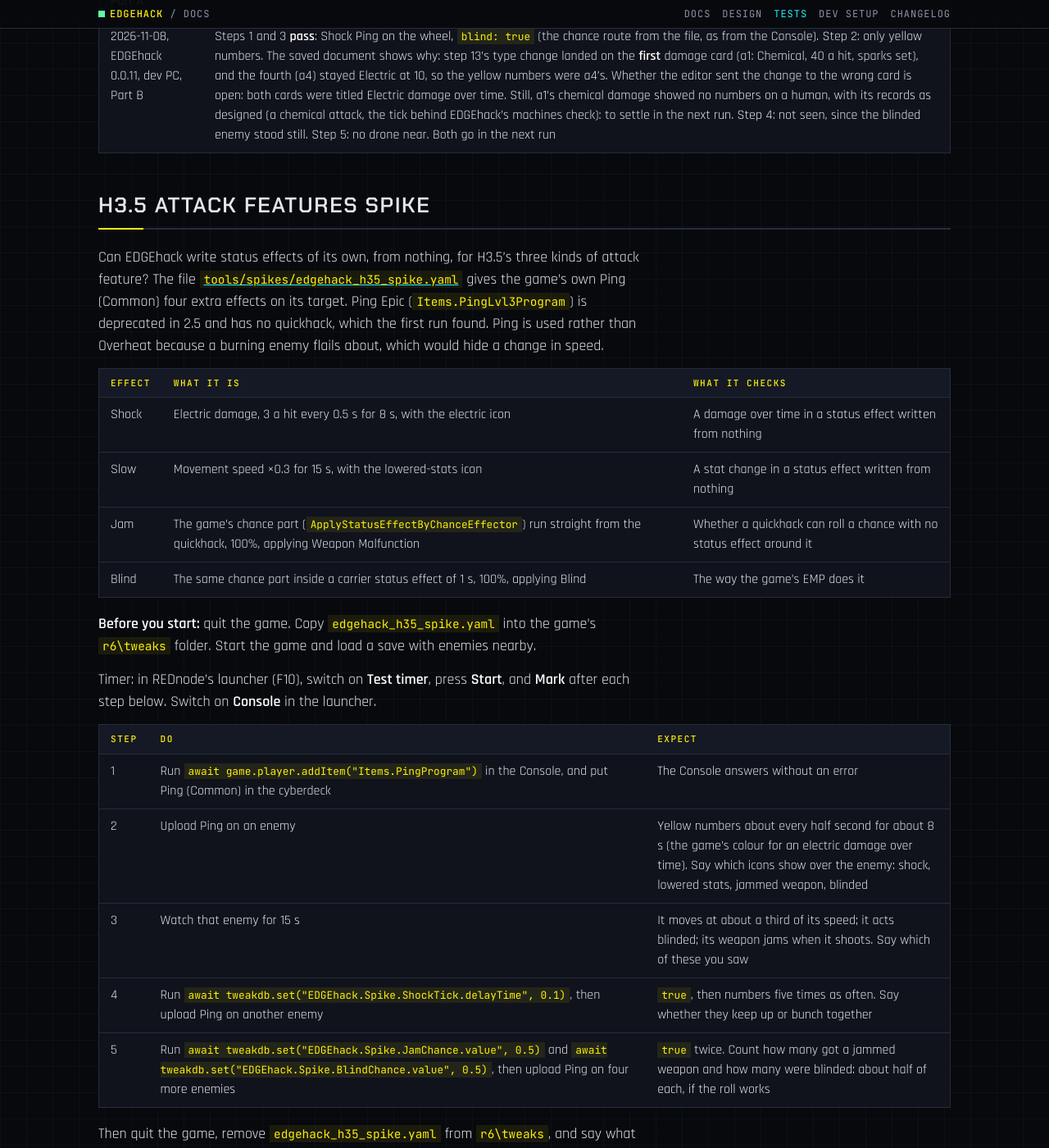
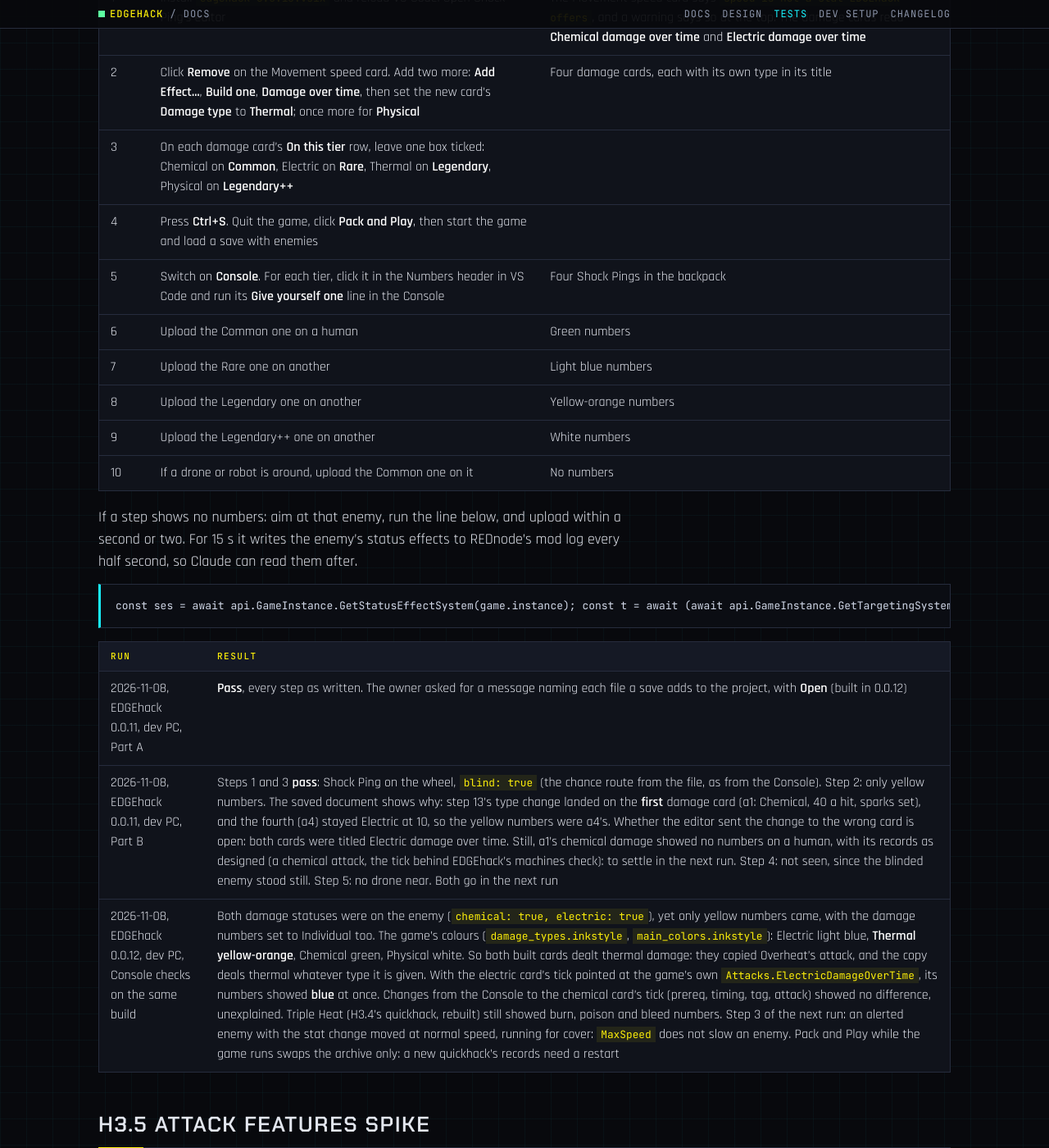
Before and after one commit to Edgemodders/EDGEhack, a Jekyll site: the page built from docs/testing.md, in a window 1280 px wide and 1400 px high, scrolled down 4492 px. Shown: the whole window at 82% size. Built offline with Jekyll 4.4.1, drawn with Linux system fonts in a browser that asks for light colours; some of the changed text lies outside the part shown.

Commit message:
Built damage copies the game's own attack of its type; no movement speed; numbered cards; EDGEhack 0.0.13
Co-Authored-By: Claude Opus 5.5 <noreply@anthropic.com>

````diff
--- a/docs/testing.md
+++ b/docs/testing.md
@@ -35,7 +35,7 @@ Last updated 2026-11-07.
 
 ## H3.5 Build one
 
-EDGEhack 0.0.11, and 0.0.12 for the message about added files: the third tab of **Add Effect**, which builds a damage over time, a stat change while hacked or a chance to apply a status effect, from what the spike below proved. The writer ran against the real game records (design, "H3.5 built"); this checks it by hand and in the game.
+EDGEhack 0.0.11, 0.0.12 for the message about added files, and 0.0.13 for Part C: the third tab of **Add Effect**, which builds a damage over time, a stat change while hacked or a chance to apply a status effect, from what the spike below proved. The writer ran against the real game records (design, "H3.5 built"); this checks it by hand and in the game.
 
 **Before you start:**
 
@@ -90,10 +90,32 @@ const ses = await api.GameInstance.GetStatusEffectSystem(game.instance); const t
 
 Then quit the game, and say what differed. If something failed, the lines with errors from TweakXL's log and `r6/logs/redscript_rCURRENT.log` help.
 
+**Part C, damage types (EDGEhack 0.0.13).** Each damage card now copies the game's own attack of its type. One card per tier, so each enemy shows one colour.
+
+| Step | Do | Expect |
+|---|---|---|
+| 1 | Install `edgehack-0.0.13.vsix` and reload VS Code. Open Shock Ping's editor | The Movement speed card says `speed is not a stat EDGEhack offers`, and a warning says so at the top. The damage cards read **Chemical damage over time** and **Electric damage over time** |
+| 2 | Click **Remove** on the Movement speed card. Add two more: **Add Effect...**, **Build one**, **Damage over time**, then set the new card's **Damage type** to **Thermal**; once more for **Physical** | Four damage cards, each with its own type in its title |
+| 3 | On each damage card's **On this tier** row, leave one box ticked: Chemical on **Common**, Electric on **Rare**, Thermal on **Legendary**, Physical on **Legendary++** | |
+| 4 | Press **Ctrl+S**. Quit the game, click **Pack and Play**, then start the game and load a save with enemies | |
+| 5 | Switch on **Console**. For each tier, click it in the Numbers header in VS Code and run its **Give yourself one** line in the Console | Four Shock Pings in the backpack |
+| 6 | Upload the Common one on a human | Green numbers |
+| 7 | Upload the Rare one on another | Light blue numbers |
+| 8 | Upload the Legendary one on another | Yellow-orange numbers |
+| 9 | Upload the Legendary++ one on another | White numbers |
+| 10 | If a drone or robot is around, upload the Common one on it | No numbers |
+
+If a step shows no numbers: aim at that enemy, run the line below, and upload within a second or two. For 15 s it writes the enemy's status effects to REDnode's mod log every half second, so Claude can read them after.
+
+```
+const ses = await api.GameInstance.GetStatusEffectSystem(game.instance); const t = await (await api.GameInstance.GetTargetingSystem(game.instance)).GetLookAtObject(await api.GetPlayer(game.instance), false, false); const id = await t.GetEntityID(); for (let i = 0; i < 30; i++) { const r = await ses.GetAppliedEffects(id, api.$out); const ids = await Promise.all(r.out.appliedEffects.map(async (e) => String(await (await e.GetRecord()).GetID()))); console.log(`watch ${i}: ${ids.join(" ")}`); await new Promise((ok) => setTimeout(ok, 500)); }
+```
+
 | Run | Result |
 |---|---|
 | 2026-11-08, EDGEhack 0.0.11, dev PC, Part A | **Pass**, every step as written. The owner asked for a message naming each file a save adds to the project, with **Open** (built in 0.0.12) |
 | 2026-11-08, EDGEhack 0.0.11, dev PC, Part B | Steps 1 and 3 **pass**: Shock Ping on the wheel, `blind: true` (the chance route from the file, as from the Console). Step 2: only yellow numbers. The saved document shows why: step 13's type change landed on the **first** damage card (a1: Chemical, 40 a hit, sparks set), and the fourth (a4) stayed Electric at 10, so the yellow numbers were a4's. Whether the editor sent the change to the wrong card is open: both cards were titled Electric damage over time. Still, a1's chemical damage showed no numbers on a human, with its records as designed (a chemical attack, the tick behind EDGEhack's machines check): to settle in the next run. Step 4: not seen, since the blinded enemy stood still. Step 5: no drone near. Both go in the next run |
+| 2026-11-08, EDGEhack 0.0.12, dev PC, Console checks on the same build | Both damage statuses were on the enemy (`chemical: true, electric: true`), yet only yellow numbers came, with the damage numbers set to Individual too. The game's colours (`damage_types.inkstyle`, `main_colors.inkstyle`): Electric light blue, **Thermal yellow-orange**, Chemical green, Physical white. So both built cards dealt thermal damage: they copied Overheat's attack, and the copy deals thermal whatever type it is given. With the electric card's tick pointed at the game's own `Attacks.ElectricDamageOverTime`, its numbers showed **blue** at once. Changes from the Console to the chemical card's tick (prereq, timing, tag, attack) showed no difference, unexplained. Triple Heat (H3.4's quickhack, rebuilt) still showed burn, poison and bleed numbers. Step 3 of the next run: an alerted enemy with the stat change moved at normal speed, running for cover: `MaxSpeed` does not slow an enemy. Pack and Play while the game runs swaps the archive only: a new quickhack's records need a restart |
 
 ## H3.5 Attack features spike
 
--- a/package.json
+++ b/package.json
@@ -2,7 +2,7 @@
   "name": "edgehack",
   "displayName": "EDGEhack",
   "description": "Quickhack editor for Cyberpunk 2077: open any quickhack, change its name, icon, costs and effects, or make a new one from the game's own status effects.",
-  "version": "0.0.12",
+  "version": "0.0.13",
   "publisher": "edgemodders",
   "preview": true,
   "pricing": "Free",
--- a/src/document.ts
+++ b/src/document.ts
@@ -280,10 +280,10 @@ export function withAddedTier(doc: QuickhackDoc, id: string, tier: string, on: b
   });
 }
 
-/** A new built effect's starting choices: electric damage, movement speed, or the status effect picked. */
+/** A new built effect's starting choices: electric damage, accuracy, or the status effect picked. */
 export function newBuiltEffect(kind: BuiltEffect["kind"], applies?: string): BuiltEffect {
   if (kind === "damage") return { kind, damageType: "Electric" };
-  if (kind === "stat") return { kind, stat: "speed" };
+  if (kind === "stat") return { kind, stat: "accuracy" };
   if (!applies) throw new Error("Pick the status effect the roll applies.");
   return { kind, applies };
 }
````
Also changed, not shown: CLAUDE.md (+1 -1 lines), docs/design.md (+4 -3 lines), src/effects.ts (+18 -3 lines), src/tweaks.ts (+5 -4 lines), test/built.test.ts (+20 -5 lines), CHANGELOG.md, README.md, 1 other file.
